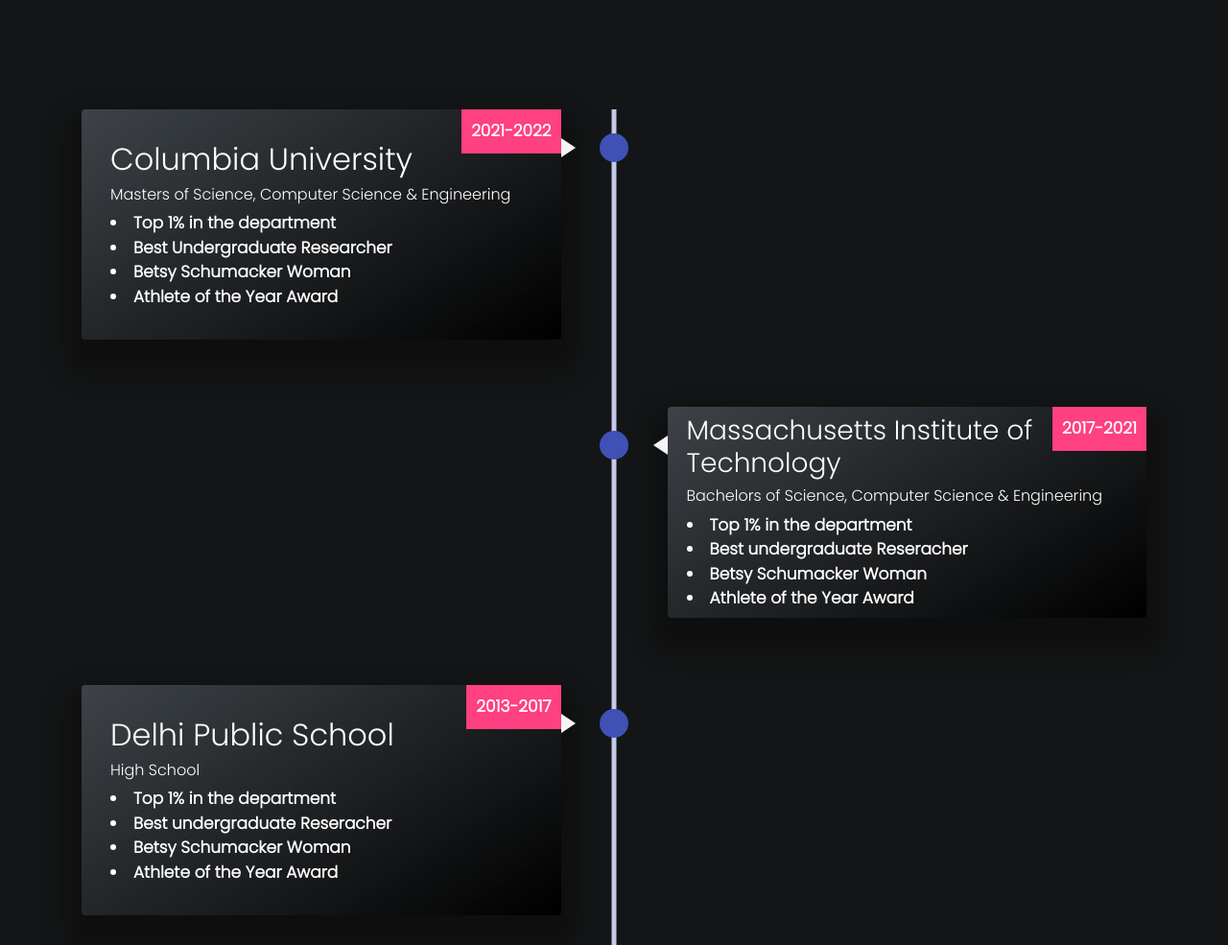
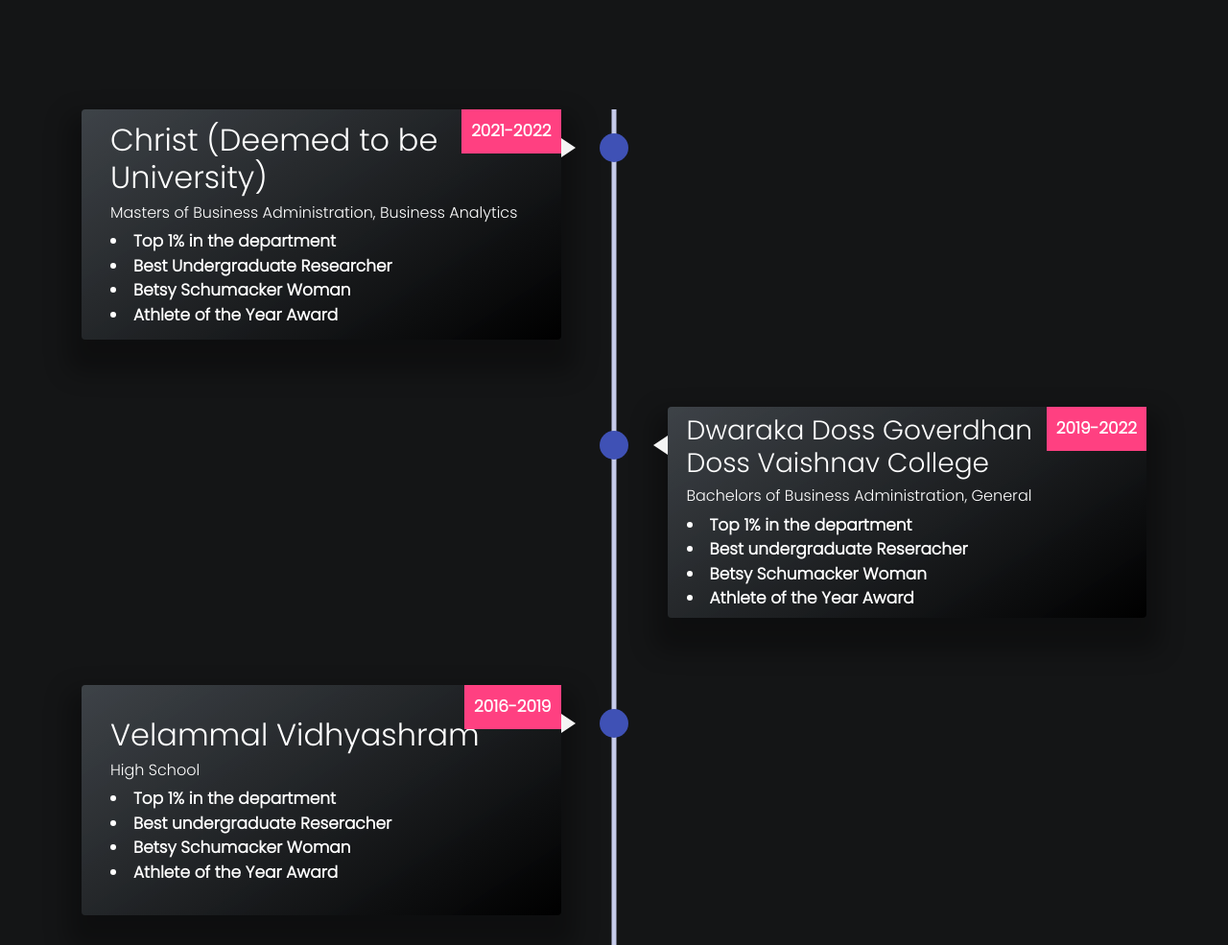
Before and after one commit to EzhianWilson/Ezhilan_Wilson-Portfolio, a plain HTML site: page education.html in a window 1280 px wide. Shown: the part 1040-2025 px from the top of the page at 96% size. Drawn offline with nearby package versions, Linux system fonts and the light colour scheme; some icons are missing; files whose address does not match are found by name.

Commit message:
Update education.html

```diff
--- a/education.html
+++ b/education.html
@@ -291,8 +291,8 @@
         <div class="timeline-img-header" style="background-image: url('assets/images/education-page/edTimeline1.png'); background-repeat: no-repeat; background-size: auto;"></div>
         <div class="date date1">2021-2022</div>
         <div>
-            <h2 class="timelineHeading">Columbia University</h2>
-            <h6>Masters of Science, Computer Science & Engineering</h6>
+            <h2 class="timelineHeading">Christ (Deemed to be University)</h2>
+            <h6>Masters of Business Administration, Business Analytics</h6>
             <li>Top 1% in the department</li>
             <li>Best Undergraduate Researcher</li>
             <li>Betsy Schumacker Woman</li>
@@ -310,10 +310,10 @@
         <div>
             <div class="timeline-img-header" style="background-image: url('assets/images/education-page/edTimeline2.png'); background-repeat: no-repeat; background-size: auto; background-position: center top"></div>
         </div>
-        <div class="date date2">2017-2021</div>
+        <div class="date date2">2019-2022</div>
         <div class="alignment">
-            <h3 class="timelineHeading2">Massachusetts Institute of Technology</h3>
-            <h6>Bachelors of Science, Computer Science & Engineering</h6>
+            <h3 class="timelineHeading2">Dwaraka Doss Goverdhan ㅤㅤㅤㅤ Doss Vaishnav College</h3>
+            <h6>Bachelors of Business Administration, General</h6>
             <li>Top 1% in the department</li>
             <li>Best undergraduate Reseracher</li>
             <li>Betsy Schumacker Woman</li>
@@ -331,9 +331,9 @@
 
       <div class="timeline-content js--fadeInLeft">
         <div class="timeline-img-header" style="background-image: url('assets/images/education-page/edTimeline3.png'); background-repeat: no-repeat; background-size: auto"></div>
-        <div class="date date3">2013-2017</div>
+        <div class="date date3">2016-2019</div>
         <div class="align-third">
-            <h2 class="timelineHeading3">Delhi Public School</h2>
+            <h2 class="timelineHeading3">Velammal Vidhyashram</h2>
             <h6>High School</h6>
             <li>Top 1% in the department</li>
             <li>Best undergraduate Reseracher</li>
```
